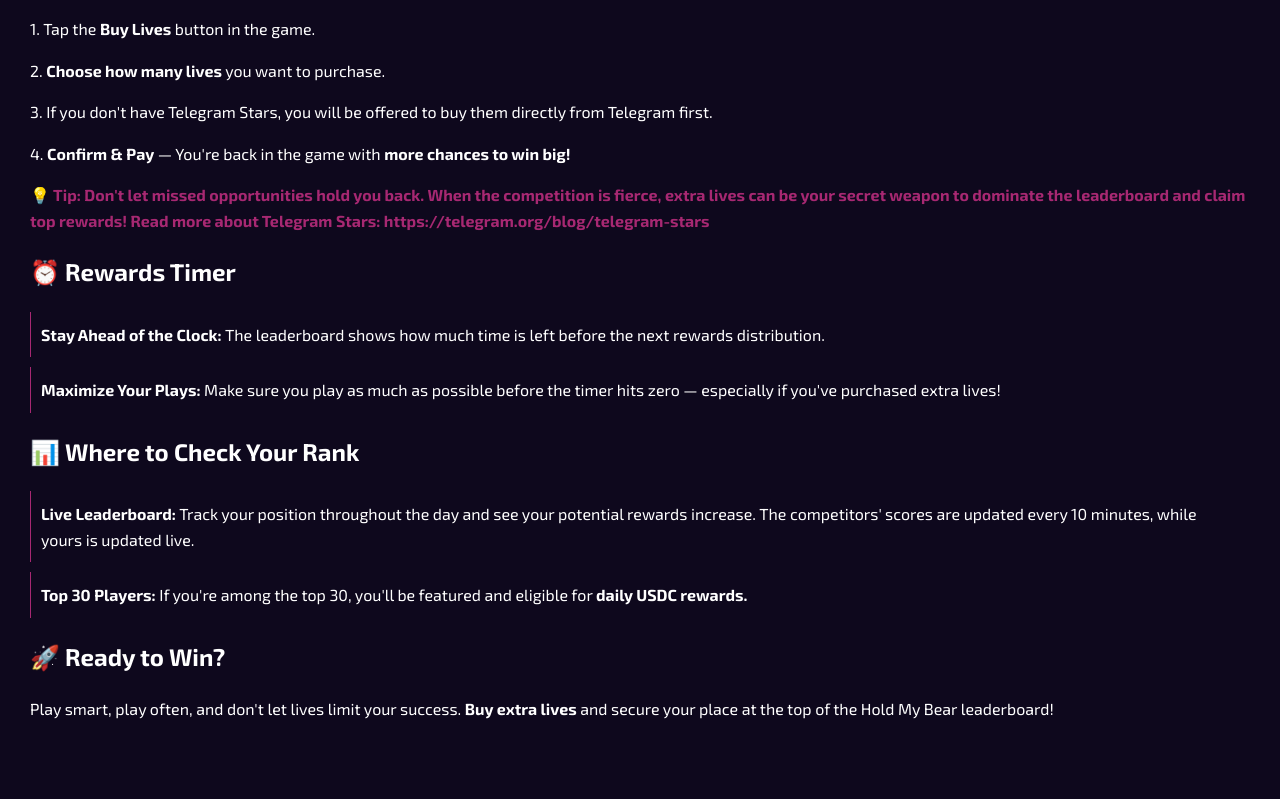
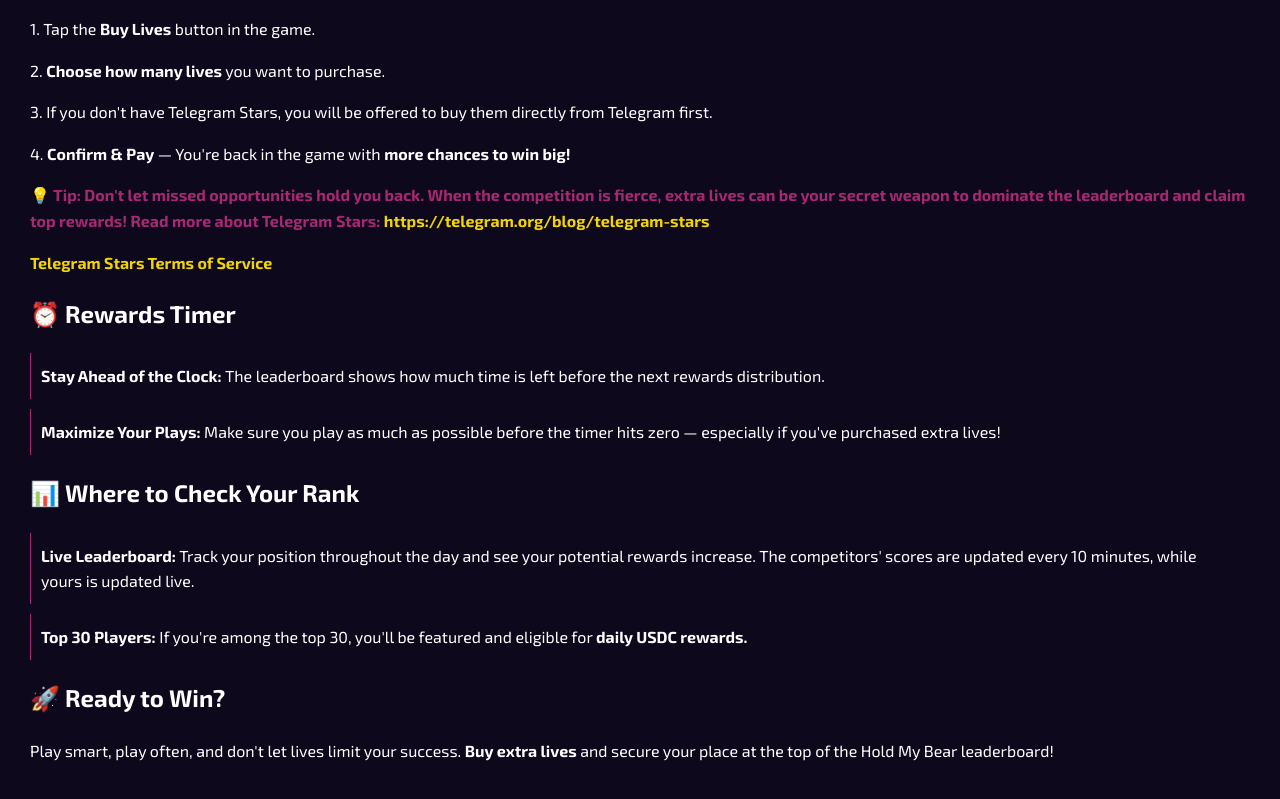
Before and after one commit to cosmo-bear/docs, a plain HTML site: page hmb-leaderboard.html in a window 1280 px wide. Shown: the part 1602-2401 px from the top of the page. Drawn offline with Linux system fonts and the light colour scheme.

Commit message:
fix: add links to telegram stars docs and terms of service

```diff
--- a/hmb-leaderboard.html
+++ b/hmb-leaderboard.html
@@ -126,7 +126,10 @@
             <div class="section highlight">
                 <p>
                     💡 <strong>Tip:</strong> Don't let missed opportunities hold you back. When the competition is fierce, <strong>extra lives can be your secret weapon</strong> to dominate the leaderboard and claim top rewards!
-                    Read more about Telegram Stars: https://telegram.org/blog/telegram-stars
+                    Read more about Telegram Stars: <a href="https://telegram.org/blog/telegram-stars" target="_blank">https://telegram.org/blog/telegram-stars</a>
+                </p>
+                <p>
+                    <a href="https://telegram.org/tos/stars" target="_blank">Telegram Stars Terms of Service</a>
                 </p>
             </div>
 
```
